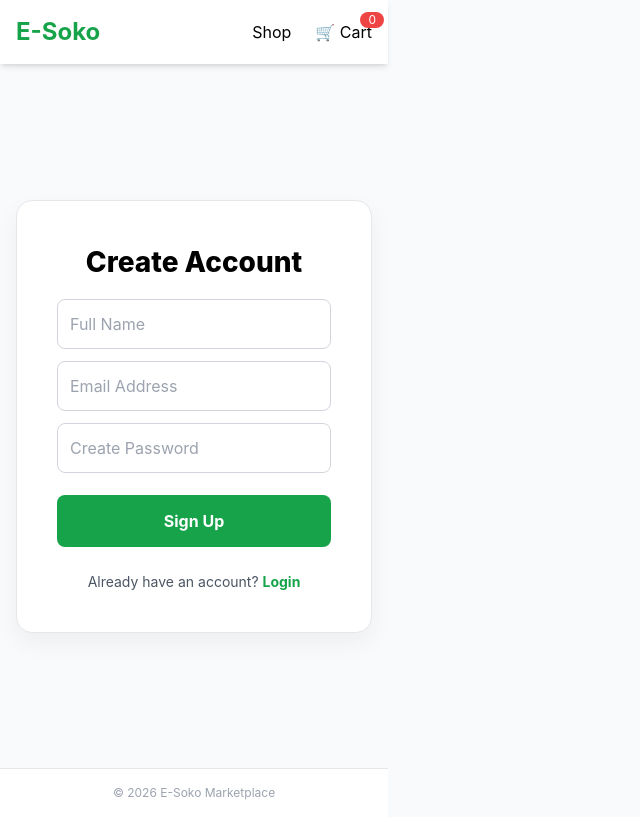
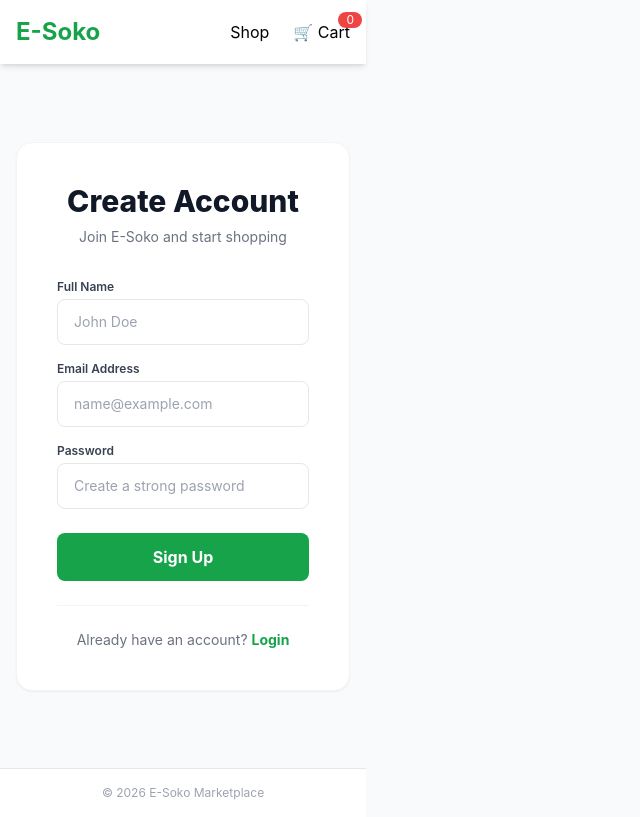
Before and after one commit to fixeg683/ecommerce-frontend, a React (Vite) app: page /signup in a window 1280 px wide. Shown: the whole page, without its empty margins (0-640 px from the left). Built offline with nearby package versions, Linux system fonts and the light colour scheme; no server answers.

Commit message:
updating files

```diff
--- a/src/App.jsx
+++ b/src/App.jsx
@@ -1,28 +1,49 @@
 import React from 'react';
 import { BrowserRouter as Router, Routes, Route, Navigate } from 'react-router-dom';
+import { CartProvider } from './context/CartContext';
+import { AuthProvider } from './context/AuthContext';
+import ProtectedRoute from './components/ProtectedRoute';
 import Navbar from './components/Navbar';
 import Home from './pages/Home';
 import Login from './pages/Login';
 import Signup from './pages/Signup';
 
-function App() {
+function AppRoutes() {
   return (
-    <Router>
     <div className="min-h-screen flex flex-col bg-gray-50">
       <Navbar />
-        {/* flex-grow ensures the content fills the space between navbar and footer */}
       <main className="flex-grow container mx-auto px-4 py-8">
         <Routes>
-            <Route path="/" element={<Home />} />
+          {/* Public routes */}
+          <Route path="/signup" element={<Signup />} />
           <Route path="/login" element={<Login />} />
-            <Route path="/signup" element={<Signup />} />
-            <Route path="*" element={<Navigate to="/" replace />} />
+
+          {/* Protected routes */}
+          <Route path="/" element={
+            <ProtectedRoute>
+              <Home />
+            </ProtectedRoute>
+          } />
+
+          {/* Catch-all → signup for unauthenticated */}
+          <Route path="*" element={<Navigate to="/signup" replace />} />
         </Routes>
       </main>
       <footer className="py-4 text-center text-gray-400 text-xs border-t bg-white">
         &copy; 2026 E-Soko Marketplace
       </footer>
     </div>
+  );
+}
+
+function App() {
+  return (
+    <Router>
+      <AuthProvider>
+        <CartProvider>
+          <AppRoutes />
+        </CartProvider>
+      </AuthProvider>
     </Router>
   );
 }
--- /dev/null
+++ b/src/context/AuthContext.jsx
@@ -0,0 +1,67 @@
+import { createContext, useContext, useState, useEffect } from 'react';
+import { useNavigate } from 'react-router-dom';
+import api from '../api/axios';
+
+const AuthContext = createContext();
+
+export const AuthProvider = ({ children }) => {
+  const [user, setUser] = useState(null);
+  const [authLoading, setAuthLoading] = useState(true);
+  const navigate = useNavigate();
+
+  // On mount, check if a valid token exists
+  useEffect(() => {
+    const token = localStorage.getItem('access_token');
+    if (token) {
+      // Fetch current user profile to confirm token is valid
+      api.get('/users/me/')
+        .then(res => setUser(res.data))
+        .catch(() => {
+          // Token invalid/expired — clear storage
+          localStorage.removeItem('access_token');
+          localStorage.removeItem('refresh_token');
+          setUser(null);
+        })
+        .finally(() => setAuthLoading(false));
+    } else {
+      setAuthLoading(false);
+    }
+  }, []);
+
+  const login = async (email, password) => {
+    const response = await api.post('/token/', { email, password });
+    localStorage.setItem('access_token', response.data.access);
+    localStorage.setItem('refresh_token', response.data.refresh);
+    // Fetch user profile after login
+    const userRes = await api.get('/users/me/');
+    setUser(userRes.data);
+    navigate('/');
+  };
+
+  const signup = async (name, email, password) => {
+    await api.post('/register/', { name, email, password });
+    // Auto-login after signup
+    await login(email, password);
+  };
+
+  const logout = () => {
+    localStorage.removeItem('access_token');
+    localStorage.removeItem('refresh_token');
+    setUser(null);
+    navigate('/login');
+  };
+
+  const isAuthenticated = !!user;
+
+  return (
+    <AuthContext.Provider value={{ user, authLoading, isAuthenticated, login, signup, logout }}>
+      {children}
+    </AuthContext.Provider>
+  );
+};
+
+export const useAuth = () => {
+  const context = useContext(AuthContext);
+  if (!context) throw new Error('useAuth must be used inside AuthProvider');
+  return context;
+};
--- a/src/pages/Login.jsx
+++ b/src/pages/Login.jsx
@@ -1,151 +1,89 @@
-import React, { useState } from 'react';
-import { Link, useNavigate } from 'react-router-dom';
-import api from '../api/axios'; // Ensure this points to your custom axios file
+import { useState } from 'react';
+import { Link } from 'react-router-dom';
+import { useAuth } from '../context/AuthContext';
+import { Loader2 } from 'lucide-react';
 
 function Login() {
+  const { login } = useAuth();
   const [email, setEmail] = useState('');
   const [password, setPassword] = useState('');
   const [loading, setLoading] = useState(false);
   const [error, setError] = useState('');
-  const navigate = useNavigate();
 
   const handleLogin = async (e) => {
     e.preventDefault();
     setLoading(true);
     setError('');
-
     try {
-      // Connects to your Django Backend on Render
-      // Path usually matches your urls.py (e.g., api/token/ or api/login/)
-      const response = await api.post('/token/', {
-        email: email,
-        password: password,
-      });
-
-      // 1. Store both tokens for the interceptor to use
-      localStorage.setItem('access_token', response.data.access);
-      localStorage.setItem('refresh_token', response.data.refresh);
-
-      // 2. Redirect to Home on success
-      navigate('/');
-      window.location.reload(); // Force refresh to update Navbar state
+      await login(email, password);
     } catch (err) {
-      console.error("Login Error:", err);
-      setError(err.response?.data?.detail || 'Invalid email or password. Please try again.');
+      setError(err.response?.data?.detail || 'Invalid email or password.');
     } finally {
       setLoading(false);
     }
   };
 
   return (
-    <div style={{
-      minHeight: '80vh',
-      display: 'flex',
-      justifyContent: 'center',
-      alignItems: 'center',
-      backgroundColor: 'transparent' // Let App.jsx handle the main bg
-    }}>
-      <div style={{
-        padding: '2.5rem',
-        backgroundColor: 'white',
-        borderRadius: '16px',
-        boxShadow: '0 10px 25px rgba(0,0,0,0.05)',
-        border: '1px solid #e5e7eb',
-        width: '100%',
-        maxWdith: '400px',
-        textAlign: 'center'
-      }}>
-        <h1 style={{ fontSize: '28px', fontWeight: '800', color: '#111827', marginBottom: '0.5rem' }}>
-          Welcome Back
-        </h1>
-        <p style={{ color: '#6b7280', marginBottom: '2rem', fontSize: '14px' }}>
-          Log in to your E-Soko account
-        </p>
+    <div className="min-h-[80vh] flex items-center justify-center">
+      <div className="bg-white rounded-2xl shadow-sm border border-gray-100 p-10 w-full max-w-md">
+        {/* Header */}
+        <div className="text-center mb-8">
+          <h1 className="text-3xl font-extrabold text-gray-900">Welcome Back</h1>
+          <p className="text-gray-500 text-sm mt-2">Log in to your E-Soko account</p>
+        </div>
 
+        {/* Error */}
         {error && (
-          <div style={{
-            backgroundColor: '#fef2f2',
-            color: '#dc2626',
-            padding: '10px',
-            borderRadius: '8px',
-            marginBottom: '1rem',
-            fontSize: '13px',
-            border: '1px solid #fee2e2'
-          }}>
+          <div className="bg-red-50 border border-red-200 text-red-600 text-sm rounded-lg px-4 py-3 mb-6">
             {error}
           </div>
         )}
 
-        <form onSubmit={handleLogin} style={{ display: 'flex', flexDirection: 'column', gap: '12px' }}>
-          <div style={{ textAlign: 'left' }}>
-            <label style={{ fontSize: '12px', fontWeight: '600', color: '#374151', marginLeft: '4px' }}>Email Address</label>
+        {/* Form */}
+        <form onSubmit={handleLogin} className="flex flex-col gap-4">
+          <div>
+            <label className="block text-xs font-semibold text-gray-700 mb-1">
+              Email Address
+            </label>
             <input
               type="email"
               placeholder="name@example.com"
               value={email}
               onChange={(e) => setEmail(e.target.value)}
               required
-              style={{
-                width: '100%',
-                padding: '12px',
-                marginTop: '4px',
-                border: '1px solid #d1d5db',
-                borderRadius: '8px',
-                outline: 'none',
-                fontSize: '14px'
-              }}
+              className="w-full px-4 py-3 border border-gray-200 rounded-lg text-sm focus:outline-none focus:ring-2 focus:ring-green-500 transition"
             />
           </div>
 
-          <div style={{ textAlign: 'left' }}>
-            <label style={{ fontSize: '12px', fontWeight: '600', color: '#374151', marginLeft: '4px' }}>Password</label>
+          <div>
+            <label className="block text-xs font-semibold text-gray-700 mb-1">
+              Password
+            </label>
             <input
               type="password"
               placeholder="••••••••"
               value={password}
               onChange={(e) => setPassword(e.target.value)}
               required
-              style={{
-                width: '100%',
-                padding: '12px',
-                marginTop: '4px',
-                border: '1px solid #d1d5db',
-                borderRadius: '8px',
-                outline: 'none',
-                fontSize: '14px'
-              }}
+              className="w-full px-4 py-3 border border-gray-200 rounded-lg text-sm focus:outline-none focus:ring-2 focus:ring-green-500 transition"
             />
           </div>
 
           <button
             type="submit"
             disabled={loading}
-            style={{
-              width: '100%',
-              padding: '14px',
-              backgroundColor: loading ? '#9ca3af' : '#16a34a',
-              color: 'white',
-              border: 'none',
-              borderRadius: '8px',
-              fontWeight: '700',
-              fontSize: '16px',
-              cursor: loading ? 'not-allowed' : 'pointer',
-              marginTop: '10px',
-              transition: 'background-color 0.2s'
-            }}
+            className="w-full py-3 mt-2 bg-green-600 hover:bg-green-700 disabled:bg-gray-300 text-white font-bold rounded-lg transition flex items-center justify-center gap-2"
           >
+            {loading && <Loader2 size={18} className="animate-spin" />}
             {loading ? 'Authenticating...' : 'Login'}
           </button>
         </form>
 
-        <div style={{ marginTop: '1.5rem', borderTop: '1px solid #f3f4f6', paddingTop: '1.5rem' }}>
-          <p style={{ fontSize: '14px', color: '#4b5563' }}>
+        {/* Footer */}
+        <div className="mt-6 pt-6 border-t border-gray-100 text-center">
+          <p className="text-sm text-gray-500">
             Don't have an account?{' '}
-            <Link to="/signup" style={{
-              color: '#16a34a',
-              fontWeight: '700',
-              textDecoration: 'none'
-            }}>
+            <Link to="/signup" className="text-green-600 font-bold hover:underline">
               Sign up
             </Link>
           </p>
--- a/src/pages/Signup.jsx
+++ b/src/pages/Signup.jsx
@@ -1,11 +1,13 @@
-import React, { useState } from 'react';
-import { Link, useNavigate } from 'react-router-dom';
-import api from '../api/axios'; // Use your custom instance!
+import { useState } from 'react';
+import { Link } from 'react-router-dom';
+import { useAuth } from '../context/AuthContext';
+import { Loader2 } from 'lucide-react';
 
 function Signup() {
+  const { signup } = useAuth();
   const [formData, setFormData] = useState({ name: '', email: '', password: '' });
   const [loading, setLoading] = useState(false);
-  const navigate = useNavigate();
+  const [error, setError] = useState('');
 
   const handleChange = (e) => {
     setFormData({ ...formData, [e.target.name]: e.target.value });
@@ -14,67 +16,98 @@ function Signup() {
   const handleSubmit = async (e) => {
     e.preventDefault();
     setLoading(true);
+    setError('');
     try {
-      // Using 'api' automatically uses your Render URL
-      await api.post('/register/', formData);
-      alert('Signup successful! Please login.');
-      navigate('/login');
-    } catch (error) {
-      const errorMsg = error.response?.data ? JSON.stringify(error.response.data) : 'Connection failed';
-      alert('Signup failed: ' + errorMsg);
+      await signup(formData.name, formData.email, formData.password);
+    } catch (err) {
+      const msg = err.response?.data
+        ? Object.values(err.response.data).flat().join(' ')
+        : 'Signup failed. Please try again.';
+      setError(msg);
     } finally {
       setLoading(false);
     }
   };
 
   return (
-    <div style={{ minHeight: '80vh', display: 'flex', justifyContent: 'center', alignItems: 'center' }}>
-      <div style={{
-        padding: '2.5rem',
-        backgroundColor: 'white',
-        borderRadius: '16px',
-        boxShadow: '0 10px 25px rgba(0,0,0,0.05)',
-        width: '100%',
-        maxWidth: '400px',
-        textAlign: 'center',
-        border: '1px solid #e5e7eb'
-      }}>
-        <h1 style={{ fontSize: '28px', fontWeight: '800', marginBottom: '1rem' }}>Create Account</h1>
+    <div className="min-h-[80vh] flex items-center justify-center">
+      <div className="bg-white rounded-2xl shadow-sm border border-gray-100 p-10 w-full max-w-md">
+        {/* Header */}
+        <div className="text-center mb-8">
+          <h1 className="text-3xl font-extrabold text-gray-900">Create Account</h1>
+          <p className="text-gray-500 text-sm mt-2">Join E-Soko and start shopping</p>
+        </div>
 
-        <form onSubmit={handleSubmit} style={{ display: 'flex', flexDirection: 'column', gap: '12px' }}>
+        {/* Error */}
+        {error && (
+          <div className="bg-red-50 border border-red-200 text-red-600 text-sm rounded-lg px-4 py-3 mb-6">
+            {error}
+          </div>
+        )}
+
+        {/* Form */}
+        <form onSubmit={handleSubmit} className="flex flex-col gap-4">
+          <div>
+            <label className="block text-xs font-semibold text-gray-700 mb-1">
+              Full Name
+            </label>
             <input
-            type="text" name="name" placeholder="Full Name" onChange={handleChange} required
-            style={{ width: '100%', padding: '12px', border: '1px solid #d1d5db', borderRadius: '8px' }}
+              type="text"
+              name="name"
+              placeholder="John Doe"
+              onChange={handleChange}
+              required
+              className="w-full px-4 py-3 border border-gray-200 rounded-lg text-sm focus:outline-none focus:ring-2 focus:ring-green-500 transition"
             />
+          </div>
+
+          <div>
+            <label className="block text-xs font-semibold text-gray-700 mb-1">
+              Email Address
+            </label>
             <input
-            type="email" name="email" placeholder="Email Address" onChange={handleChange} required
-            style={{ width: '100%', padding: '12px', border: '1px solid #d1d5db', borderRadius: '8px' }}
+              type="email"
+              name="email"
+              placeholder="name@example.com"
+              onChange={handleChange}
+              required
+              className="w-full px-4 py-3 border border-gray-200 rounded-lg text-sm focus:outline-none focus:ring-2 focus:ring-green-500 transition"
             />
+          </div>
+
+          <div>
+            <label className="block text-xs font-semibold text-gray-700 mb-1">
+              Password
+            </label>
             <input
-            type="password" name="password" placeholder="Create Password" onChange={handleChange} required
-            style={{ width: '100%', padding: '12px', border: '1px solid #d1d5db', borderRadius: '8px' }}
+              type="password"
+              name="password"
+              placeholder="Create a strong password"
+              onChange={handleChange}
+              required
+              className="w-full px-4 py-3 border border-gray-200 rounded-lg text-sm focus:outline-none focus:ring-2 focus:ring-green-500 transition"
             />
+          </div>
 
           <button
             type="submit"
             disabled={loading}
-            style={{
-              width: '100%', padding: '14px',
-              backgroundColor: loading ? '#9ca3af' : '#16a34a',
-              color: 'white', border: 'none', borderRadius: '8px',
-              fontWeight: '700', cursor: 'pointer', marginTop: '10px'
-            }}
+            className="w-full py-3 mt-2 bg-green-600 hover:bg-green-700 disabled:bg-gray-300 text-white font-bold rounded-lg transition flex items-center justify-center gap-2"
           >
+            {loading && <Loader2 size={18} className="animate-spin" />}
             {loading ? 'Creating Account...' : 'Sign Up'}
           </button>
         </form>
 
-        <p style={{ marginTop: '1.5rem', fontSize: '14px', color: '#4b5563' }}>
+        {/* Footer */}
+        <div className="mt-6 pt-6 border-t border-gray-100 text-center">
+          <p className="text-sm text-gray-500">
             Already have an account?{' '}
-          <Link to="/login" style={{ color: '#16a34a', fontWeight: '700', textDecoration: 'none' }}>
+            <Link to="/login" className="text-green-600 font-bold hover:underline">
               Login
             </Link>
           </p>
+        </div>
       </div>
     </div>
   );
```
Also changed, not shown: src/api/axios.js (+7 -27 lines), src/components/ProtectedRoute.jsx (+11 -8 lines), src/pages/Navbar.jsx (+50 -12 lines). Lines whose indentation alone changed are shown as unchanged.
